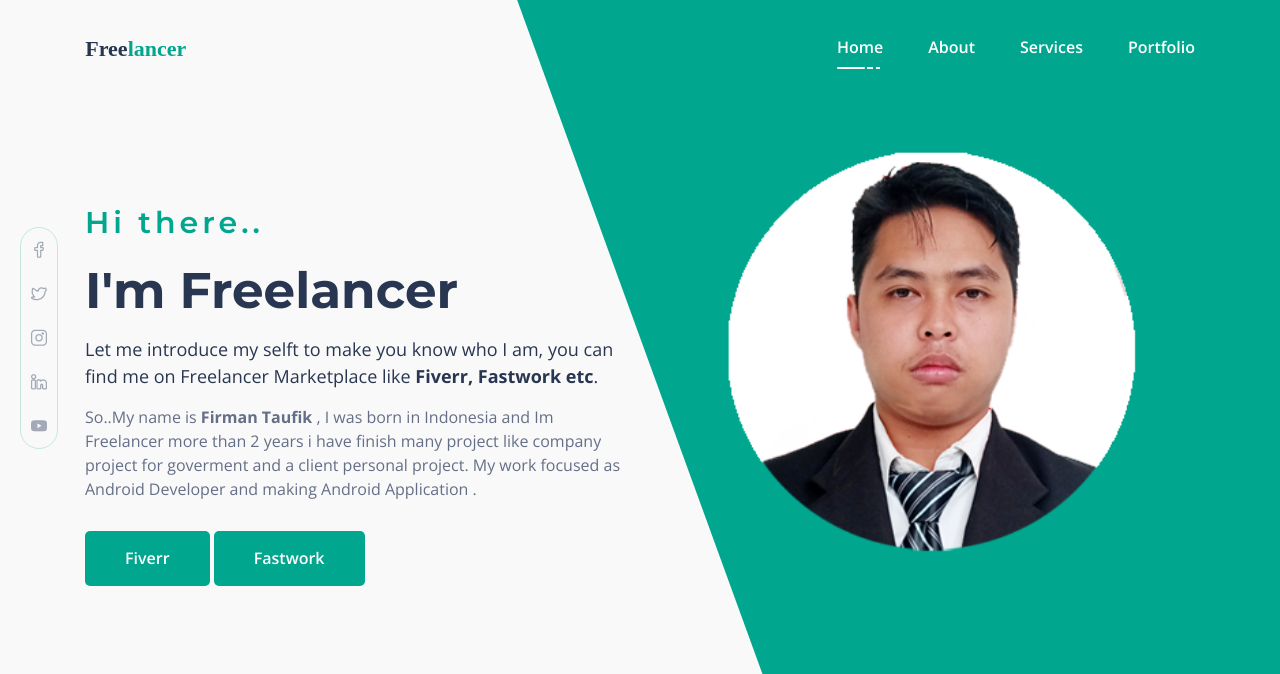
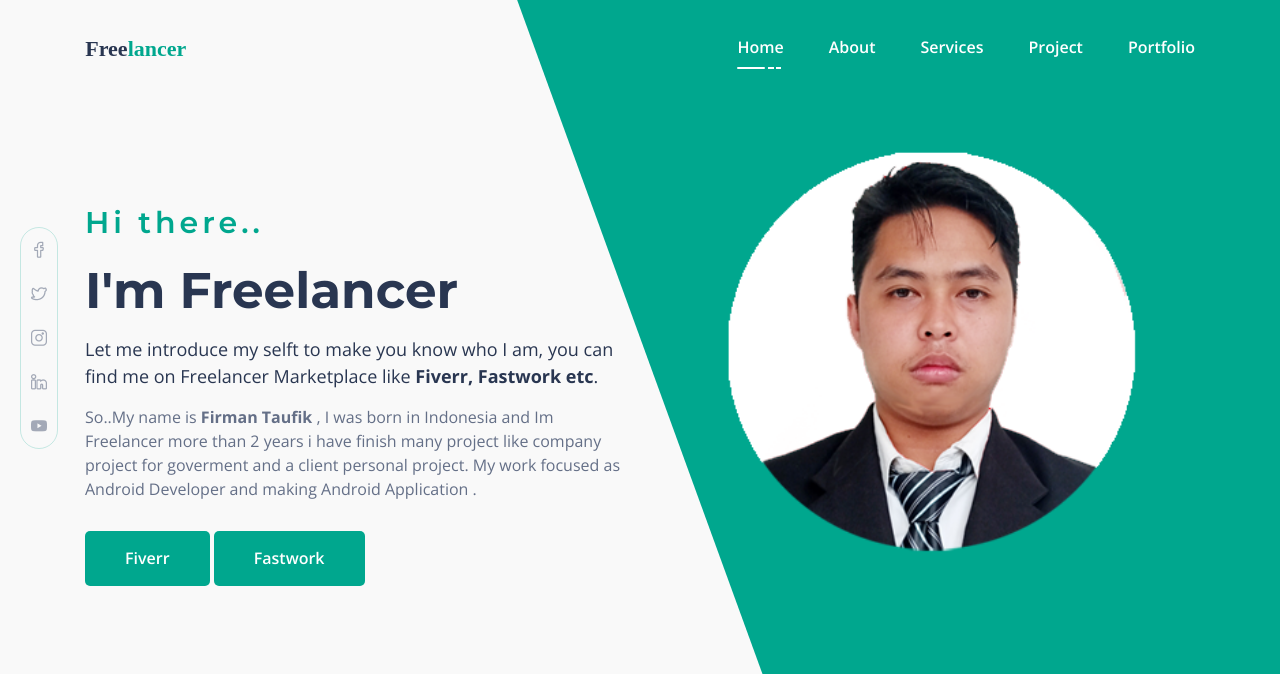
Before and after one commit to FirmanTaufik/curriculumvitae, a PHP site: page / in a window 1280 px wide. Shown: the top 674 px of the page. Run offline with PHP 8.4, Linux system fonts and the light colour scheme.

Commit message:
konek portofolio

```diff
--- a/index.php
+++ b/index.php
@@ -86,12 +86,12 @@
                                         <a class="page-scroll" href="#services">Services<span></span></a>
                                     </li>
                                     <li class="nav-item">
-                                        <a class="page-scroll" href="#project">Portfolio<span></span></a>
+                                        <a class="page-scroll" href="#project">Project<span></span></a>
                                     </li>
-                                        <!-- <li class="nav-item">
-                                        <a class="page-scroll" href="#pricing">Pricing<span></span></a>
+                                       <li class="nav-item">
+                                        <a class="page-scroll" href="/portfolio/"> Portfolio <span></span></a>
                                     </li>
-                                    <li class="nav-item">
+                                     <!-- <li class="nav-item">
                                         <a class="page-scroll" href="#work">Experience<span></span></a> -->
                                     </li>
                                 </ul>
@@ -327,7 +327,7 @@
             <div class="row">
                 <div class="col-sm-9">
                     <div class="section_title pb-30">
-                    <h5 class="sub_title">Portfolio</h5>
+                    <h5 class="sub_title">Project</h5>
                     <h3 class="main_title">Latest Projects</h3>
                     <ul class="line">
                     <li></li>
```
Also changed, not shown: assets/images/eperpusid.png (added), 1 other file.
